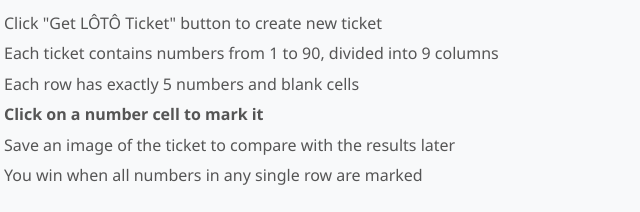
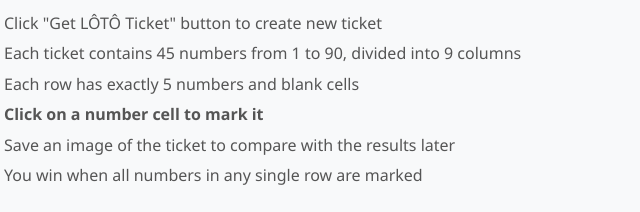
Before and after one commit to thaoptn/LotoShow, a plain HTML site: page index.html in a window 1280 px wide. Shown: the part 352-564 px from the top of the page, 286-926 px from the left. Drawn offline with Linux system fonts and the light colour scheme.

Commit message:
Update index.html

```diff
--- a/index.html
+++ b/index.html
@@ -438,7 +438,7 @@
                 <h3>📋 Instruction:</h3>
                 <ul>
                     <li>Click "Get LÔTÔ Ticket" button to create new ticket</li>
-                    <li>Each ticket contains  numbers from 1 to 90, divided into 9 columns</li>
+                    <li>Each ticket contains 45 numbers from 1 to 90, divided into 9 columns</li>
                     <li>Each row has exactly 5 numbers and  blank cells</li>
                     <li><strong>Click on a number cell to mark it</strong></li>
                     <li>Save an image of the ticket to compare with the results later</li>
```
